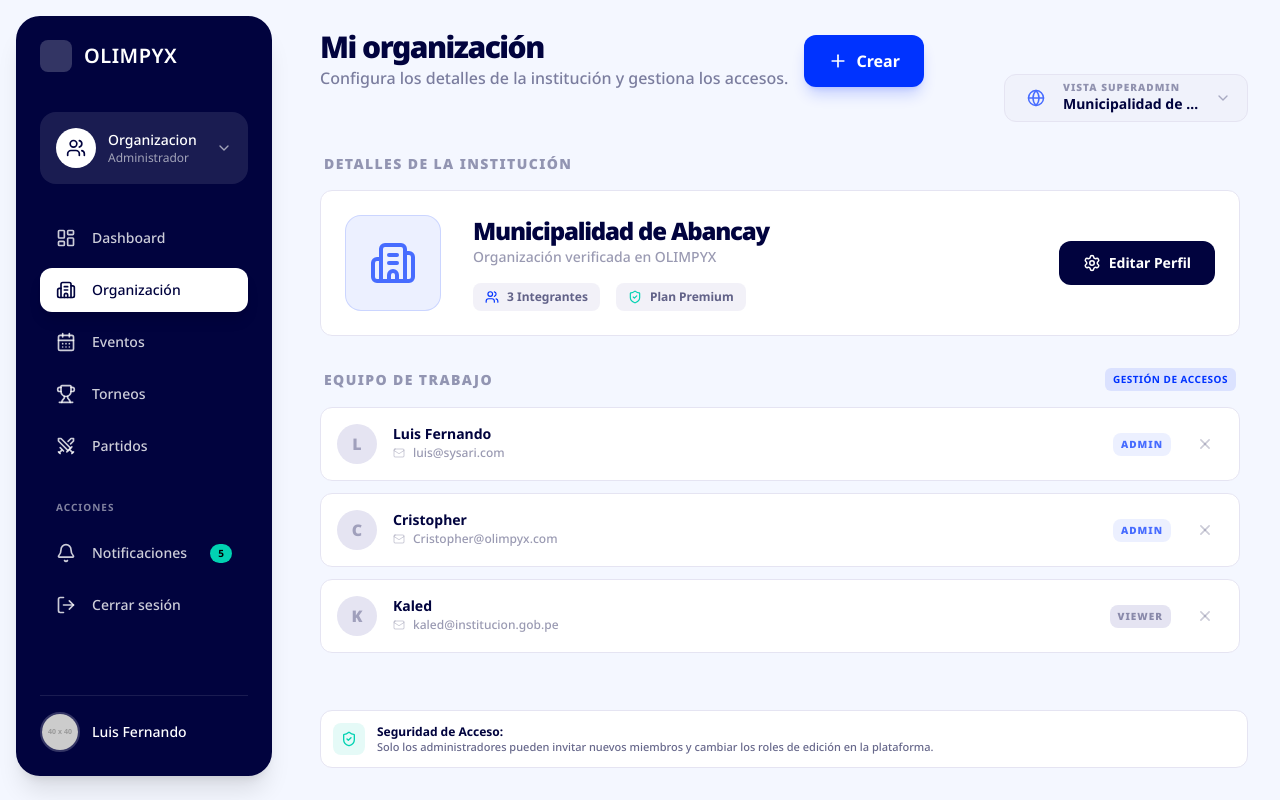
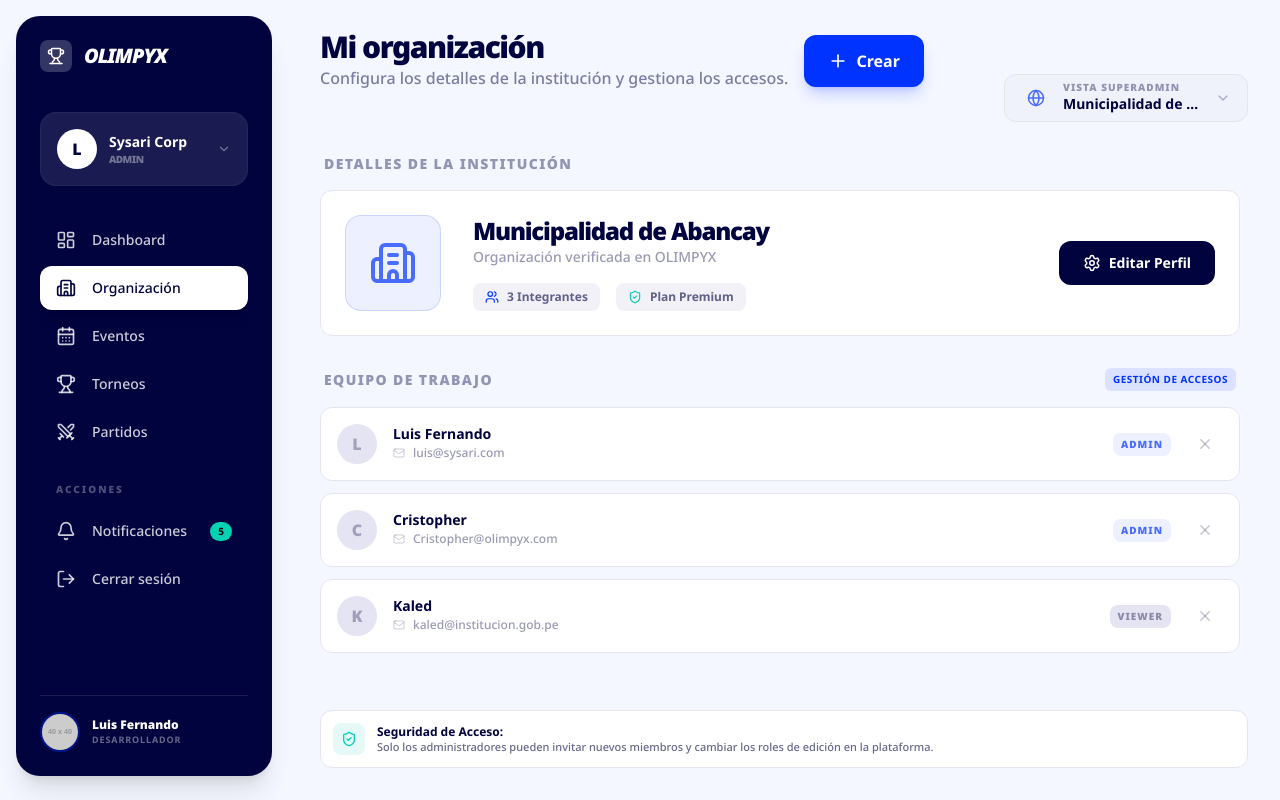
Before and after one commit to Sysari-Dev/Olimpyx-Frontend, a React (Vite) app: page /admin/organizacion in a window 1280 px wide. Built offline with nearby package versions, Linux system fonts and the light colour scheme.

Commit message:
Feat: Modal de cerrar sesión

```diff
--- /dev/null
+++ b/src/shared/components/atoms/BaseModal.tsx
@@ -0,0 +1,70 @@
+import { X } from "lucide-react";
+
+interface BaseModalProps {
+  isOpen: boolean;
+  onClose: () => void;
+  onConfirm?: () => void;
+  title: string;
+  description: string;
+  confirmText?: string;
+  cancelText?: string;
+  children?: React.ReactNode;
+}
+
+const BaseModal = ({
+  isOpen,
+  onClose,
+  onConfirm,
+  title,
+  description,
+  confirmText = "Aceptar",
+  cancelText = "Cancelar",
+  children
+}: BaseModalProps) => {
+  if (!isOpen) return null;
+
+  return (
+    <div className="fixed inset-0 z-999 flex items-center justify-center p-4 animate-in fade-in duration-300">
+      <div
+        className="absolute inset-0 bg-black/60 backdrop-blur-sm"
+        onClick={onClose}
+      />
+      <div className="relative bg-white w-full max-w-md rounded-2xl p-8 shadow-2xl border border-light animate-in zoom-in-95 duration-300 flex flex-col gap-6">
+        <button
+          onClick={onClose}
+          className="absolute top-6 right-6 p-2 text-dark/20 hover:text-dark transition-colors"
+        >
+          <X size={20} />
+        </button>
+        <div className="space-y-2">
+          <h3 className="text-2xl font-black text-dark tracking-tighter leading-tight">
+            {title}
+          </h3>
+          <p className="text-sm font-medium text-dark/40 leading-relaxed">
+            {description}
+          </p>
+        </div>
+        {children && <div className="py-2">{children}</div>}
+        <div className="flex items-center gap-3 w-full mt-2">
+          <button
+            onClick={onClose}
+            className="flex-1 h-12 px-6 rounded-xl border-2 border-light text-dark/40 font-bold text-xs uppercase tracking-widest hover:border-accent hover:text-accent transition-all active:scale-95 cursor-pointer"
+          >
+            {cancelText}
+          </button>
+          <button
+            onClick={() => {
+              if (onConfirm) onConfirm();
+              onClose();
+            }}
+            className="flex-1 h-12 px-6 rounded-xl bg-dark text-white font-bold text-xs uppercase tracking-widest shadow-lg shadow-dark/20 transition-all active:scale-95 cursor-pointer"
+          >
+            {confirmText}
+          </button>
+        </div>
+      </div>
+    </div>
+  );
+};
+
+export default BaseModal;
--- /dev/null
+++ b/src/shared/components/molecules/NavAction.tsx
@@ -0,0 +1,34 @@
+interface NavActionProps {
+  icon: React.ReactNode;
+  label: string;
+  onClick: () => void;
+  badge?: number;
+  variant?: 'default' | 'danger';
+}
+
+const NavAction = ({ icon, label, onClick, badge, variant = 'default' }: NavActionProps) => {
+  return (
+    <button
+      onClick={onClick}
+      className={`
+        w-full flex items-center justify-between px-4 py-3 rounded-xl transition-all cursor-pointer
+        text-white/80 hover:bg-white/10 hover:text-white group
+        ${variant === 'danger' ? 'hover:text-red-400' : ''}
+      `}
+    >
+      <div className="flex items-center gap-4">
+        <div className={`transition-transform group-active:scale-90`}>
+          {icon}
+        </div>
+        <span className="text-sm font-medium">{label}</span>
+      </div>
+      {badge && (
+        <span className="bg-tertiary text-black text-[10px] font-black px-2 py-0.5 rounded-full">
+          {badge}
+        </span>
+      )}
+    </button>
+  );
+};
+
+export default NavAction;
--- a/src/shared/components/organisms/Sidebar.tsx
+++ b/src/shared/components/organisms/Sidebar.tsx
@@ -1,3 +1,4 @@
+import { useState } from "react";
 import {
   LayoutDashboard,
   Building2,
@@ -5,32 +6,48 @@
   Trophy,
   Swords,
   LogOut,
-  Users,
   ChevronDown,
   Bell,
 } from "lucide-react";
 import NavItem from "@molecules/NavItem";
+import NavAction from "@molecules/NavAction";
+import BaseModal from "@atoms/BaseModal";
+import { useNavigate } from "react-router-dom";
 
 const Sidebar = () => {
+  const [isLogoutOpen, setIsLogoutOpen] = useState(false);
+  const navigate = useNavigate();
+
+  const handleLogout = () => {
+    navigate("/login");
+  };
+
   return (
-    <aside className="w-64 h-[95vh] m-4 bg-dark text-white rounded-3xl flex flex-col p-6 shadow-xl">
+    <>
+      <aside className="w-64 h-[95vh] m-4 bg-dark text-white rounded-3xl flex flex-col p-6 shadow-xl shrink-0">
         <div className="flex items-center gap-3 mb-10">
-        <div className="w-8 h-8 bg-white/20 rounded-lg flex items-center justify-center"></div>
-        <h1 className="text-xl font-semibold tracking-wide">OLIMPYX</h1>
+          <div className="w-8 h-8 bg-white/20 rounded-lg flex items-center justify-center">
+            <Trophy size={18} className="text-white" />
           </div>
-      <div className="bg-white/10 rounded-2xl p-4 flex items-center justify-between mb-8 cursor-pointer hover:bg-white/20 transition-colors">
+          <h1 className="text-xl font-black tracking-tighter italic">
+            OLIMPYX
+          </h1>
+        </div>
+        <div className="bg-white/10 rounded-2xl p-4 flex items-center justify-between mb-8 border border-white/5">
           <div className="flex items-center gap-3">
-          <div className="w-10 h-10 bg-white rounded-full flex items-center justify-center text-dark">
-            <Users size={20} />
+            <div className="w-10 h-10 bg-white rounded-full flex items-center justify-center text-dark font-black">
+              L
             </div>
-          <div>
-            <p className="text-sm font-medium">Organizacion</p>
-            <p className="text-xs text-white/60">Administrador</p>
+            <div className="min-w-0">
+              <p className="text-sm font-bold truncate">Sysari Corp</p>
+              <p className="text-[10px] text-white/40 font-black uppercase tracking-tighter">
+                Admin
+              </p>
             </div>
           </div>
-        <ChevronDown size={16} className="text-white/60" />
+          <ChevronDown size={14} className="text-white/40" />
         </div>
-      <nav className="grow space-y-2">
+        <nav className="grow space-y-1 overflow-y-auto custom-scrollbar-dark">
           <NavItem
             icon={<LayoutDashboard size={20} />}
             label="Dashboard"
@@ -58,7 +75,7 @@
             to="/admin/partidos"
           />
           <div className="pt-6 pb-2">
-          <p className="text-[10px] uppercase tracking-widest text-white/50 font-bold px-4">
+            <p className="text-[10px] uppercase tracking-[0.2em] text-white/30 font-black px-4">
               Acciones
             </p>
           </div>
@@ -68,23 +85,37 @@
             to="/admin/notificaciones"
             badge={5}
           />
-        <NavItem
+          <NavAction
             icon={<LogOut size={20} />}
             label="Cerrar sesión"
-          to="/login"
+            onClick={() => setIsLogoutOpen(true)}
+            variant="danger"
           />
         </nav>
-      <div className="flex items-center justify-between pt-4 border-t border-white/10">
-        <div className="flex items-center gap-3">
+        <div className="flex items-center gap-3 pt-4 border-t border-white/10">
           <img
             src="https://via.placeholder.com/40"
             alt="User"
-            className="w-10 h-10 rounded-full border-2 border-white/20"
+            className="w-10 h-10 rounded-full border-2 border-accent/40"
           />
-          <span className="text-sm font-medium">Luis Fernando </span>
+          <div className="min-w-0">
+            <p className="text-xs font-black truncate">Luis Fernando</p>
+            <p className="text-[9px] text-white/40 uppercase font-bold tracking-widest">
+              Desarrollador
+            </p>
           </div>
         </div>
       </aside>
+      <BaseModal
+        isOpen={isLogoutOpen}
+        onClose={() => setIsLogoutOpen(false)}
+        onConfirm={handleLogout}
+        title="¿Cerrar sesión?"
+        description="Estás a punto de salir del panel de administración de Olimpyx."
+        confirmText="Sí, salir"
+        cancelText="Cancelar"
+      />
+    </>
   );
 };
 
```
Lines whose indentation alone changed are shown as unchanged.
